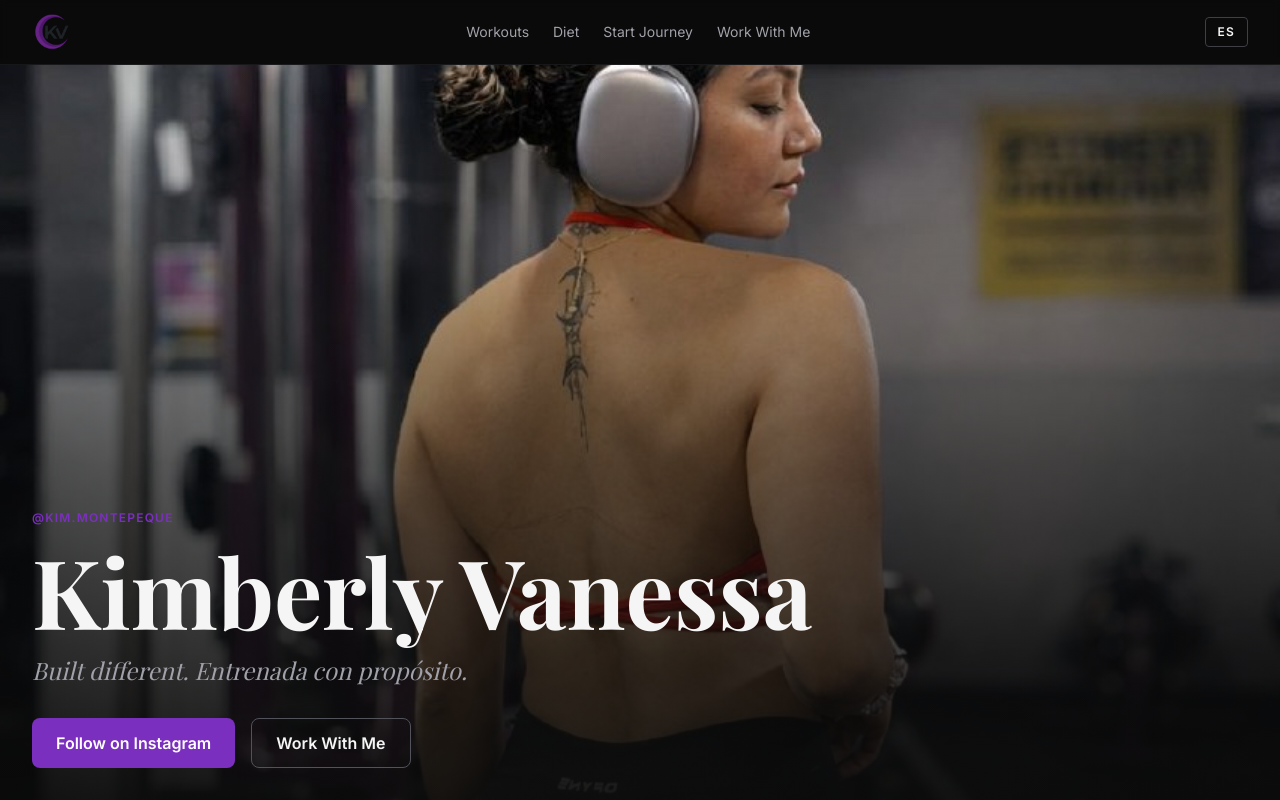
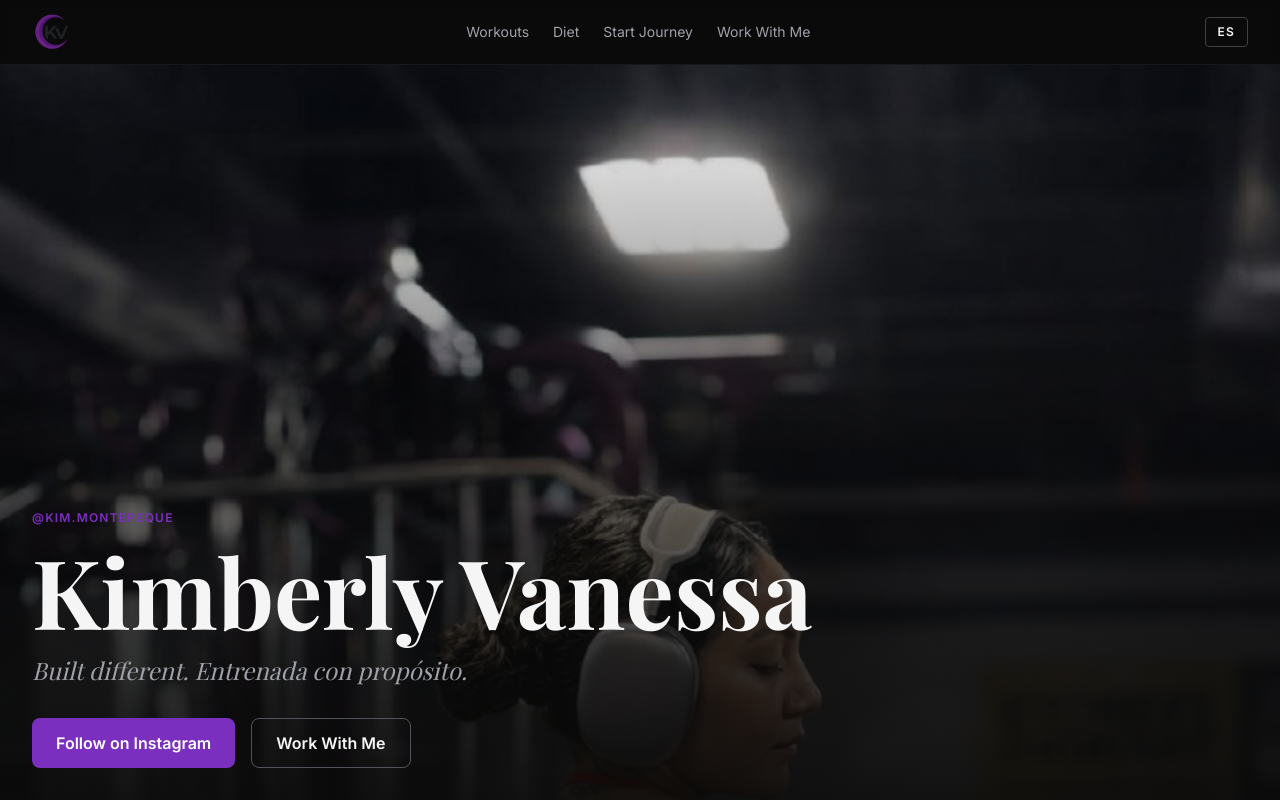
Before and after one commit to kfr7/kim, a Next.js app: page / in a window 1280 px wide. Shown: the top 800 px of the page. Built offline with nearby package versions, Linux system fonts and the light colour scheme; no server answers; a web font is replaced by a local one.

Commit message:
fix: hero image object-top so full photo shows on desktop

```diff
--- a/app/page.tsx
+++ b/app/page.tsx
@@ -37,7 +37,7 @@ export default async function HomePage() {
           alt="Kimberly Vanessa — hero"
           fill
           priority
-          className="object-cover object-center"
+          className="object-cover object-top"
           sizes="100vw"
         />
         {/* Gradient overlay */}
```
